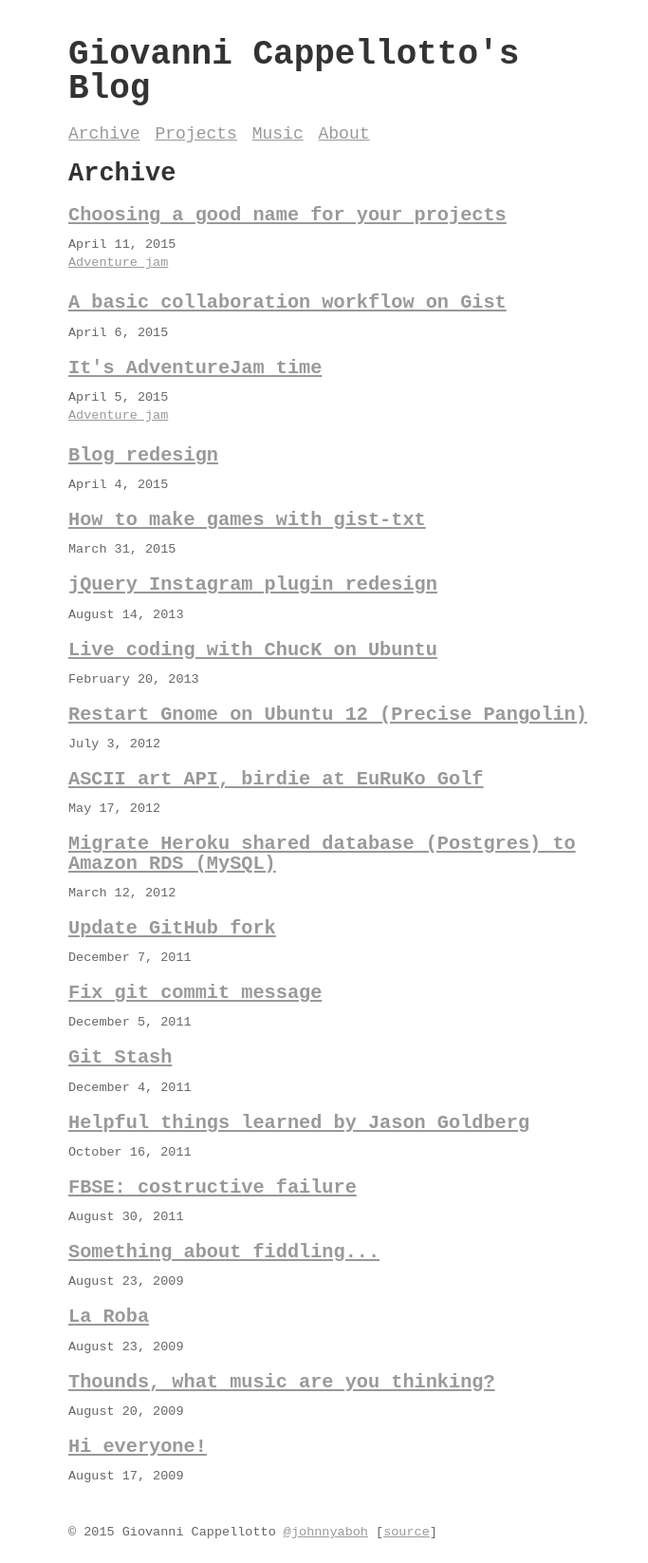
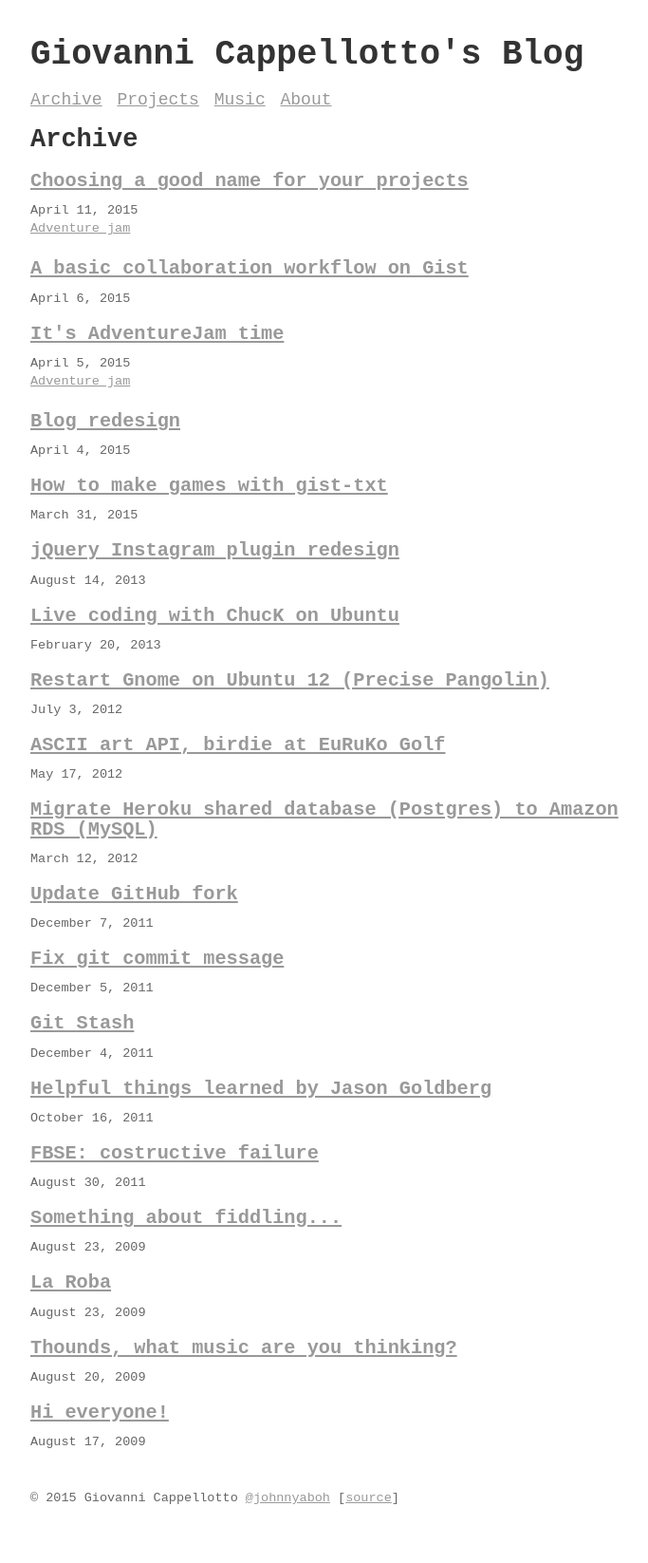
Before and after one commit to curlybracketshq/giovanni.curlybrackets.it, a Jekyll site: the page built from index.html, in a window 1280 px wide. Shown: the whole page at 95% size, without its empty margins (288-971 px from the left). Built offline with Jekyll 4.4.1, drawn with Linux system fonts in a browser that asks for light colours; after the commit the page ends 1610 px from its top, so only the background shows below that.

Commit message:
Update container width
640 because it reminds me about the classic 800x640 resolution.

```diff
--- a/stylesheets/style.css
+++ b/stylesheets/style.css
@@ -182,7 +182,7 @@ p.categories {
 #container {
   margin: 0 auto;
   padding: 20px;
-  width: 560px;
+  width: 640px;
 }
 
 @media screen and (max-width:825px) {
```
